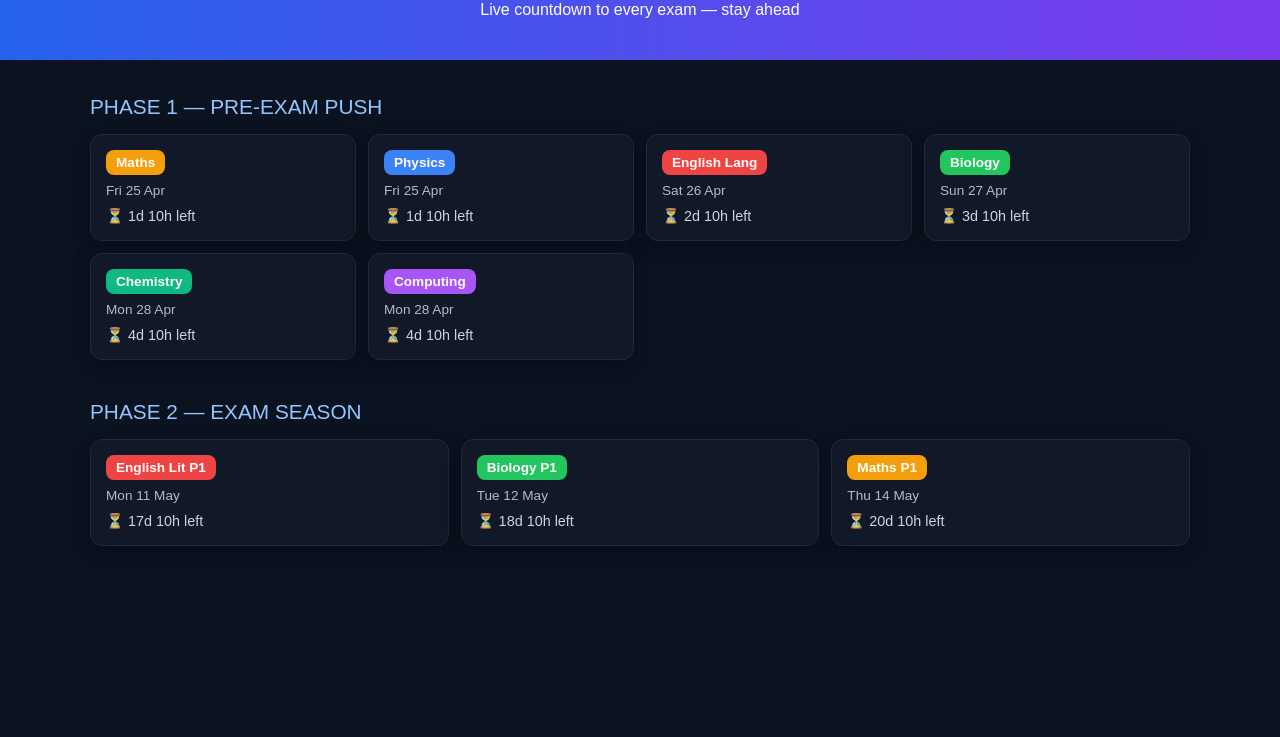
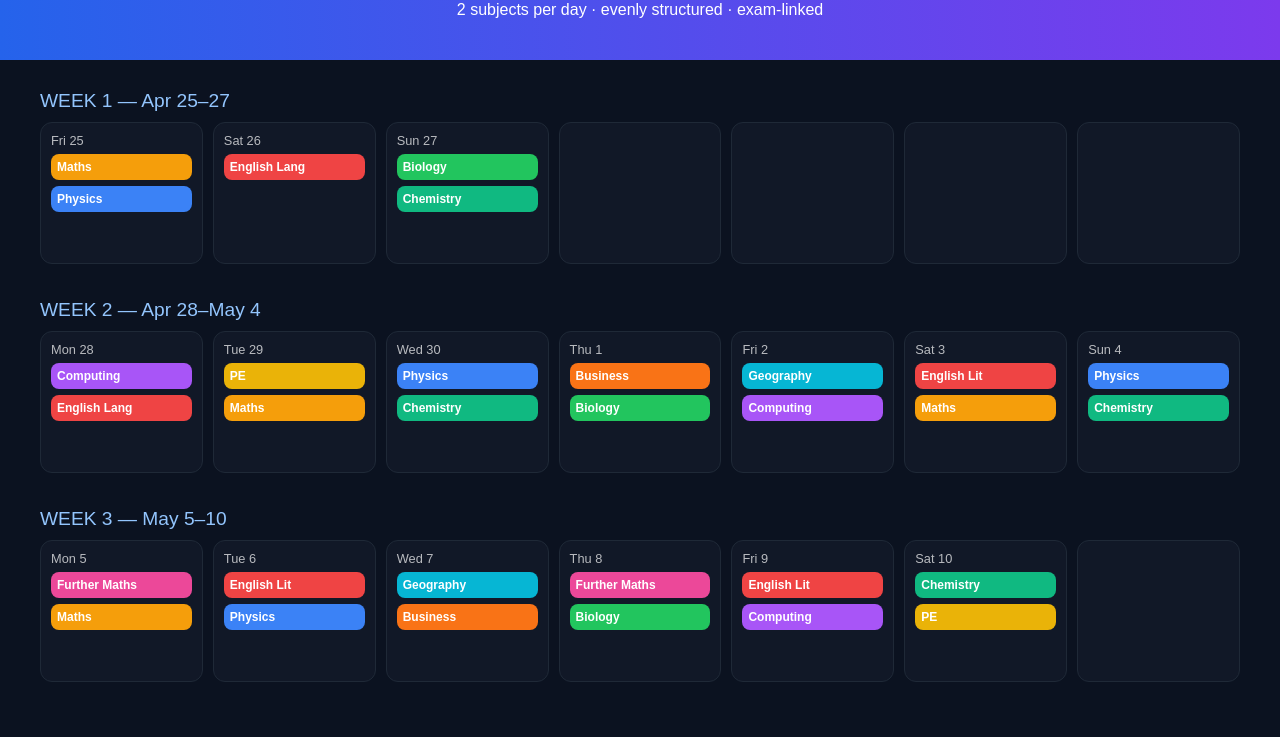
Before and after one commit to spotifysamirblend-afk/revisewithsamir, a plain HTML site: page index.html in a window 1280 px wide. Shown: the part 78-815 px from the top of the page. Drawn offline with Linux system fonts and the light colour scheme.

Commit message:
Update index.html

```diff
--- a/index.html
+++ b/index.html
@@ -3,7 +3,7 @@
 <head>
 <meta charset="UTF-8" />
 <meta name="viewport" content="width=device-width, initial-scale=1.0"/>
-<title>GCSE 2026 Revision Dashboard</title>
+<title>GCSE 2026 Revision Planner</title>
 
 <style>
   body {
@@ -19,55 +19,53 @@
     background: linear-gradient(90deg, #2563eb, #7c3aed);
   }
 
-  h1 {
-    margin: 0;
-    font-size: 2rem;
-  }
+  h1 { margin: 0; }
 
   .container {
     padding: 20px;
-    max-width: 1100px;
+    max-width: 1200px;
     margin: auto;
   }
 
-  .phase {
-    margin-bottom: 40px;
+  .week {
+    margin-bottom: 35px;
   }
 
-  .phase-title {
-    font-size: 1.3rem;
-    margin: 15px 0;
+  .week-title {
+    font-size: 1.2rem;
+    margin: 10px 0;
     color: #93c5fd;
   }
 
   .grid {
     display: grid;
-    grid-template-columns: repeat(auto-fit, minmax(220px, 1fr));
-    gap: 12px;
+    grid-template-columns: repeat(7, 1fr);
+    gap: 10px;
   }
 
-  .card {
-    padding: 15px;
+  .day {
+    background: #111827;
     border-radius: 12px;
-    background: #111827;
+    padding: 10px;
+    min-height: 120px;
     border: 1px solid #1f2937;
-    box-shadow: 0 6px 20px rgba(0,0,0,0.3);
-    transition: 0.2s;
   }
 
-  .card:hover {
-    transform: scale(1.02);
+  .date {
+    font-size: 0.8rem;
+    opacity: 0.7;
+    margin-bottom: 6px;
   }
 
-  .subject {
-    display: inline-block;
-    padding: 5px 10px;
+  .slot {
+    margin: 6px 0;
+    padding: 6px;
     border-radius: 8px;
-    font-size: 0.85rem;
+    font-size: 0.75rem;
     font-weight: bold;
-    margin-bottom: 8px;
   }
 
+  /* SUBJECT COLOURS */
   .Maths { background:#f59e0b; }
   .Physics { background:#3b82f6; }
   .Chemistry { background:#10b981; }
@@ -79,15 +77,10 @@
   .PE { background:#eab308; }
   .Further { background:#ec4899; }
 
-  .countdown {
-    margin-top: 10px;
-    font-size: 0.9rem;
+  .exam {
+    margin-top: 8px;
+    font-size: 0.75rem;
     color: #cbd5e1;
-  }
-
-  .date {
-    font-size: 0.85rem;
-    opacity: 0.7;
   }
 </style>
 </head>
@@ -95,107 +88,142 @@
 <body>
 
 <header>
-  <h1>📚 GCSE 2026 Revision Dashboard</h1>
-  <p>Live countdown to every exam — stay ahead</p>
+  <h1>📚 GCSE 2026 Revision Planner</h1>
+  <p>2 subjects per day · evenly structured · exam-linked</p>
 </header>
 
 <div class="container">
 
-  <div class="phase">
-    <div class="phase-title">PHASE 1 — PRE-EXAM PUSH</div>
+  <!-- WEEK 1 -->
+  <div class="week">
+    <div class="week-title">WEEK 1 — Apr 25–27</div>
+
     <div class="grid">
 
-      <div class="card" data-date="2026-04-25T09:00:00">
-        <div class="subject Maths">Maths</div>
-        <div class="date">Fri 25 Apr</div>
-        <div class="countdown"></div>
+      <div class="day">
+        <div class="date">Fri 25</div>
+        <div class="slot Maths">Maths</div>
+        <div class="slot Physics">Physics</div>
       </div>
 
-      <div class="card" data-date="2026-04-25T09:00:00">
-        <div class="subject Physics">Physics</div>
-        <div class="date">Fri 25 Apr</div>
-        <div class="countdown"></div>
+      <div class="day">
+        <div class="date">Sat 26</div>
+        <div class="slot English">English Lang</div>
       </div>
 
-      <div class="card" data-date="2026-04-26T09:00:00">
-        <div class="subject English">English Lang</div>
-        <div class="date">Sat 26 Apr</div>
-        <div class="countdown"></div>
+      <div class="day">
+        <div class="date">Sun 27</div>
+        <div class="slot Biology">Biology</div>
+        <div class="slot Chemistry">Chemistry</div>
       </div>
 
-      <div class="card" data-date="2026-04-27T09:00:00">
-        <div class="subject Biology">Biology</div>
-        <div class="date">Sun 27 Apr</div>
-        <div class="countdown"></div>
+      <div class="day"></div>
+      <div class="day"></div>
+      <div class="day"></div>
+      <div class="day"></div>
+
+    </div>
+  </div>
+
+  <!-- WEEK 2 -->
+  <div class="week">
+    <div class="week-title">WEEK 2 — Apr 28–May 4</div>
+
+    <div class="grid">
+
+      <div class="day">
+        <div class="date">Mon 28</div>
+        <div class="slot Computing">Computing</div>
+        <div class="slot English">English Lang</div>
       </div>
 
-      <div class="card" data-date="2026-04-28T09:00:00">
-        <div class="subject Chemistry">Chemistry</div>
-        <div class="date">Mon 28 Apr</div>
-        <div class="countdown"></div>
+      <div class="day">
+        <div class="date">Tue 29</div>
+        <div class="slot PE">PE</div>
+        <div class="slot Maths">Maths</div>
       </div>
 
-      <div class="card" data-date="2026-04-28T09:00:00">
-        <div class="subject Computing">Computing</div>
-        <div class="date">Mon 28 Apr</div>
-        <div class="countdown"></div>
+      <div class="day">
+        <div class="date">Wed 30</div>
+        <div class="slot Physics">Physics</div>
+        <div class="slot Chemistry">Chemistry</div>
+      </div>
+
+      <div class="day">
+        <div class="date">Thu 1</div>
+        <div class="slot Business">Business</div>
+        <div class="slot Biology">Biology</div>
+      </div>
+
+      <div class="day">
+        <div class="date">Fri 2</div>
+        <div class="slot Geography">Geography</div>
+        <div class="slot Computing">Computing</div>
+      </div>
+
+      <div class="day">
+        <div class="date">Sat 3</div>
+        <div class="slot English">English Lit</div>
+        <div class="slot Maths">Maths</div>
+      </div>
+
+      <div class="day">
+        <div class="date">Sun 4</div>
+        <div class="slot Physics">Physics</div>
+        <div class="slot Chemistry">Chemistry</div>
       </div>
 
     </div>
   </div>
 
-  <div class="phase">
-    <div class="phase-title">PHASE 2 — EXAM SEASON</div>
+  <!-- WEEK 3 -->
+  <div class="week">
+    <div class="week-title">WEEK 3 — May 5–10</div>
+
     <div class="grid">
 
-      <div class="card" data-date="2026-05-11T09:00:00">
-        <div class="subject English">English Lit P1</div>
-        <div class="date">Mon 11 May</div>
-        <div class="countdown"></div>
+      <div class="day">
+        <div class="date">Mon 5</div>
+        <div class="slot Further">Further Maths</div>
+        <div class="slot Maths">Maths</div>
       </div>
 
-      <div class="card" data-date="2026-05-12T09:00:00">
-        <div class="subject Biology">Biology P1</div>
-        <div class="date">Tue 12 May</div>
-        <div class="countdown"></div>
+      <div class="day">
+        <div class="date">Tue 6</div>
+        <div class="slot English">English Lit</div>
+        <div class="slot Physics">Physics</div>
       </div>
 
-      <div class="card" data-date="2026-05-14T09:00:00">
-        <div class="subject Maths">Maths P1</div>
-        <div class="date">Thu 14 May</div>
-        <div class="countdown"></div>
+      <div class="day">
+        <div class="date">Wed 7</div>
+        <div class="slot Geography">Geography</div>
+        <div class="slot Business">Business</div>
       </div>
+
+      <div class="day">
+        <div class="date">Thu 8</div>
+        <div class="slot Further">Further Maths</div>
+        <div class="slot Biology">Biology</div>
+      </div>
+
+      <div class="day">
+        <div class="date">Fri 9</div>
+        <div class="slot English">English Lit</div>
+        <div class="slot Computing">Computing</div>
+      </div>
+
+      <div class="day">
+        <div class="date">Sat 10</div>
+        <div class="slot Chemistry">Chemistry</div>
+        <div class="slot PE">PE</div>
+      </div>
+
+      <div class="day"></div>
 
     </div>
   </div>
 
 </div>
 
-<script>
-function updateCountdowns() {
-  const cards = document.querySelectorAll(".card");
-
-  cards.forEach(card => {
-    const examDate = new Date(card.dataset.date).getTime();
-    const now = new Date().getTime();
-    const diff = examDate - now;
-
-    const el = card.querySelector(".countdown");
-
-    if (diff <= 0) {
-      el.innerHTML = "🔥 Exam day / completed";
-      return;
-    }
-
-    const days = Math.floor(diff / (1000 * 60 * 60 * 24));
-    const hours = Math.floor((diff / (1000 * 60 * 60)) % 24);
-
-    el.innerHTML = `⏳ ${days}d ${hours}h left`;
-  });
-}
-
-updateCountdowns();
-setInterval(updateCountdowns, 60000);
-</script>
-
 </body>
+</html>
```
